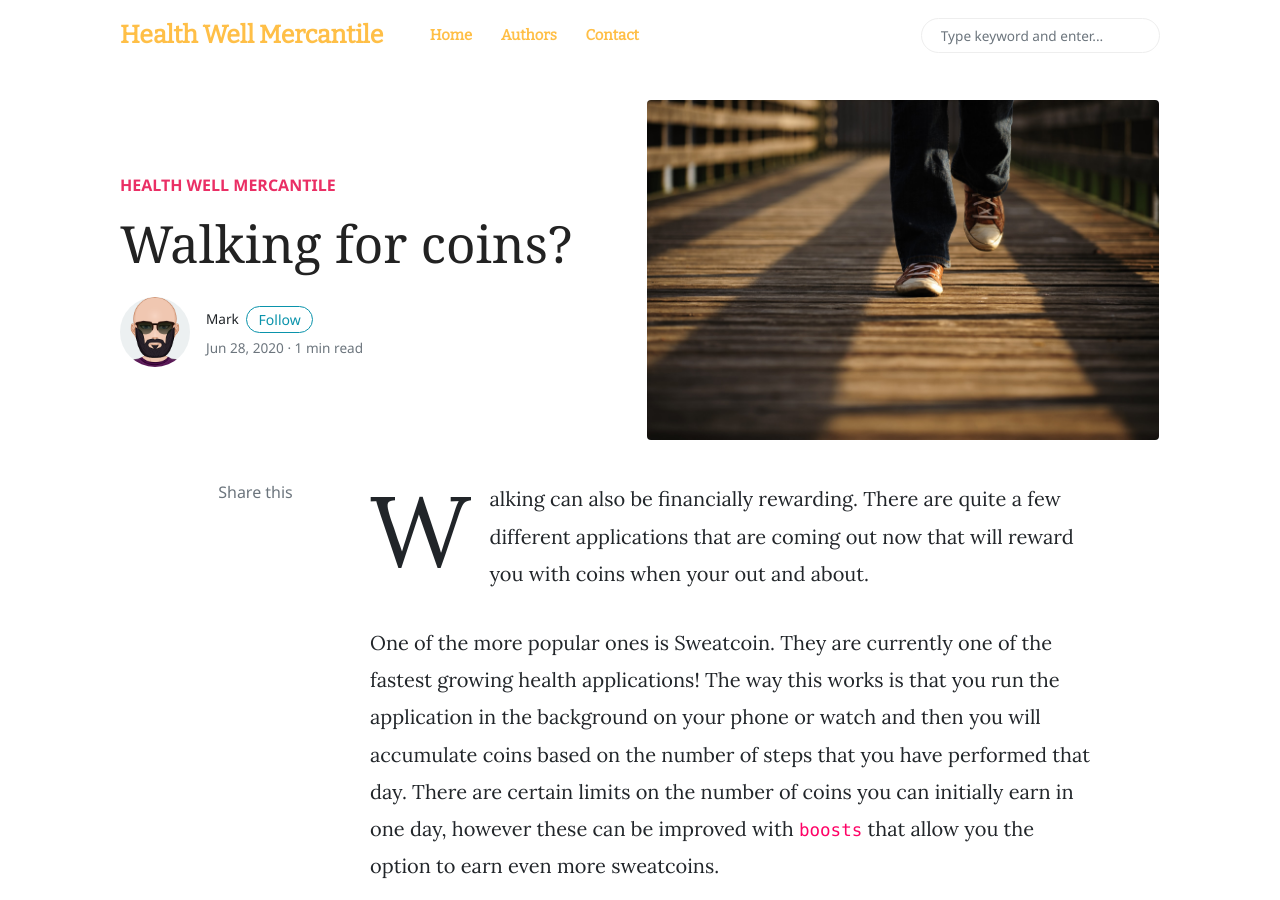
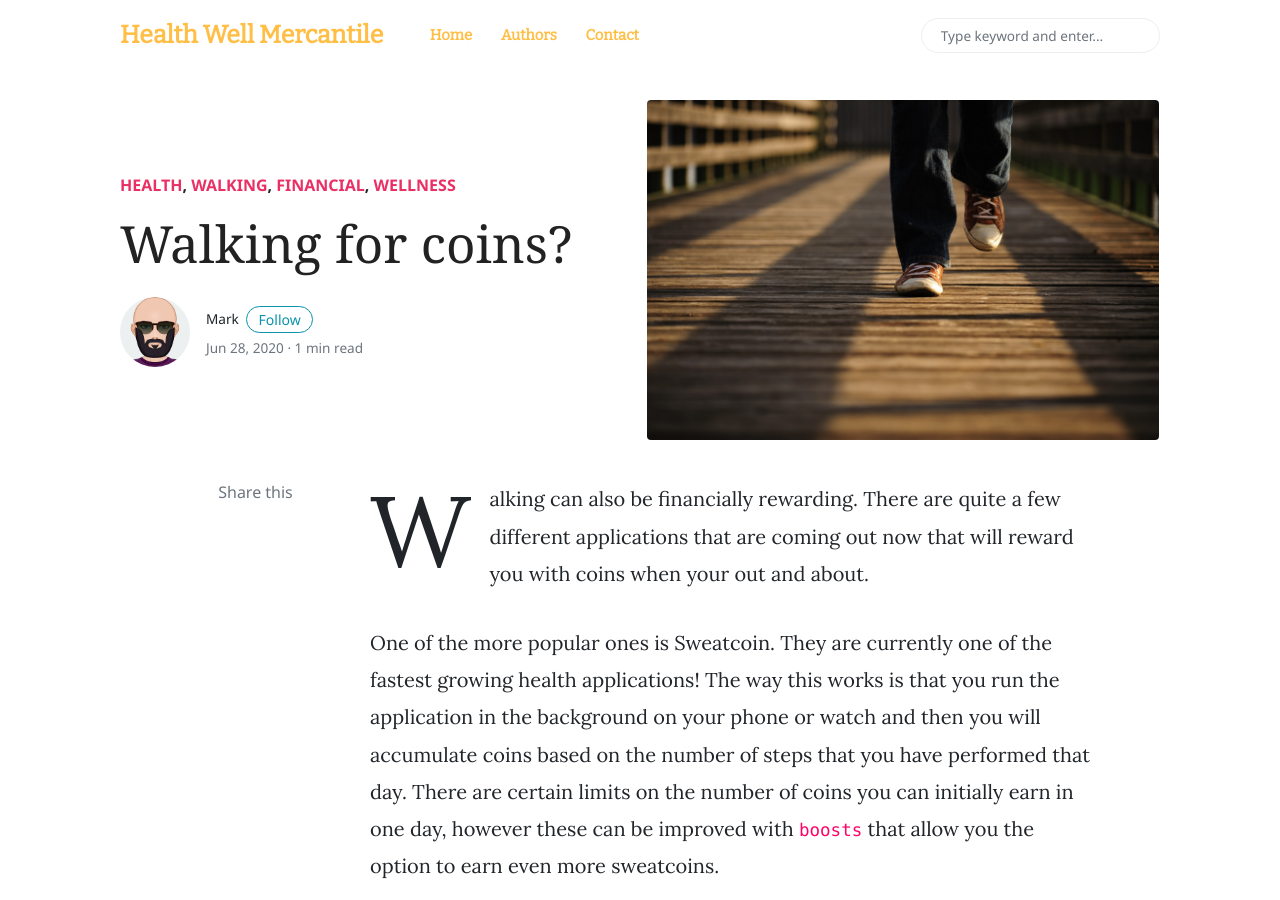
Before and after one commit to mbeconsultingltd/hwm_corp_website, a Jekyll site: the page built from _posts/2020-06-28-walking-for-coins.markdown, in a window 1280 px wide and 900 px high. Built offline with Jekyll 4.4.1, drawn with Linux system fonts in a browser that asks for light colours; nearby versions of some CDN libraries; comment, search, counter and statistics services are not loaded.

Commit message:
update article

```diff
--- a/_posts/2020-06-28-walking-for-coins.markdown
+++ b/_posts/2020-06-28-walking-for-coins.markdown
@@ -1,7 +1,7 @@
 ---
 layout: post
 title:  "Walking for coins?"
-categories: [ Health Well Mercantile ]
+categories: [ Health, Walking, Financial, Wellness ]
 image: assets/images/walking2.jpg
 tags: [sticky, featured]
 author: mark
```
